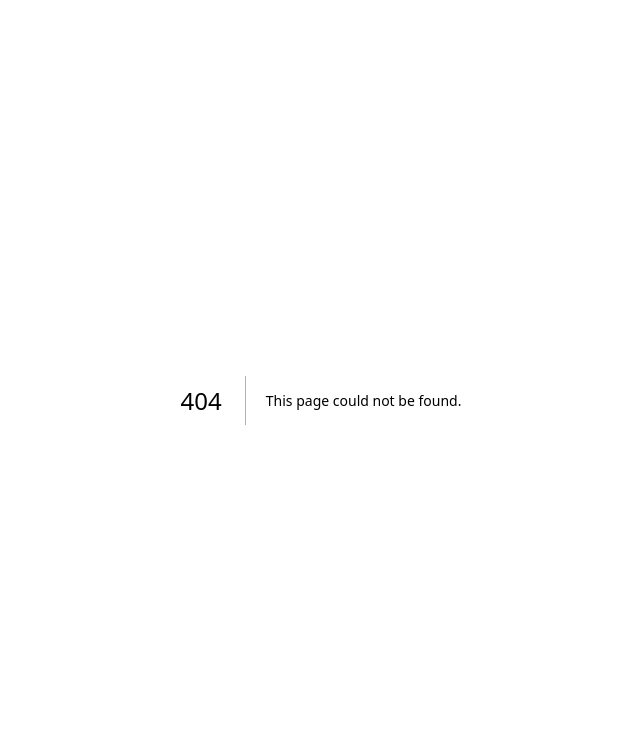
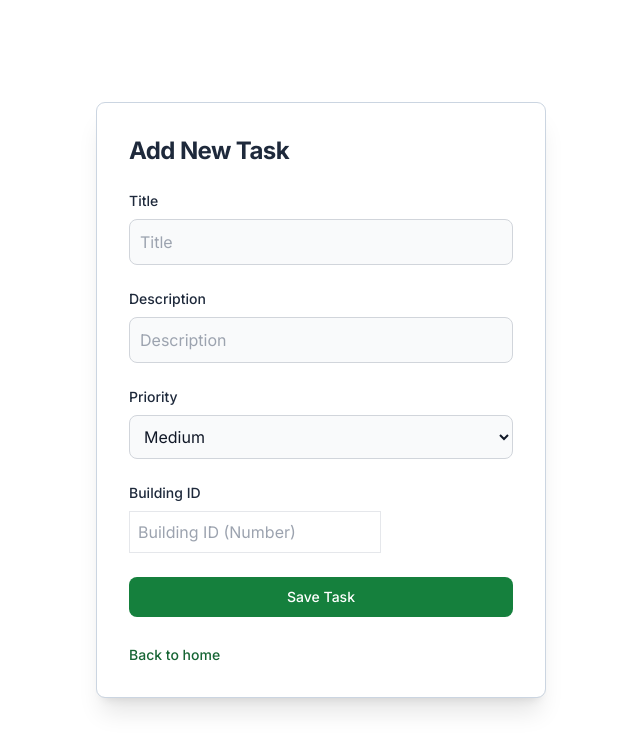
Before and after one commit to 8bitUHM/uhm-custodian-manager, a Next.js app in the folder frontend/: page /task/add in a window 1280 px wide. Before the commit this address had no page. Shown: the top 750 px of the page, without its empty margins (319-959 px from the left). Built offline with nearby package versions, Linux system fonts and the light colour scheme.

Commit message:
Initial
Followed the styling found in custodians/add.

```diff
--- /dev/null
+++ b/frontend/src/app/task/add/page.tsx
@@ -0,0 +1,93 @@
+'use client';
+
+import React, { useState, FormEvent } from 'react';
+import axios from 'axios';
+import toast, { Toaster } from 'react-hot-toast';
+
+export default function CreateTaskPage() {
+    // We create a state object that matches your TaskCreate Pydantic model
+    const [task, setTask] = useState({
+        title: '',
+        description: '',
+        priority: 'medium',
+        building_id: '',
+        assigned_to: ''
+    });
+
+    const handleSubmit = async (e: FormEvent<HTMLFormElement>) => {
+        e.preventDefault();
+
+        try {
+            // Hardcoding the URL as requested
+            // Note: Use http://127.0.0.1:8000/api/tasks/ if your backend is local
+            await axios.post('http://127.0.0.1:8000/api/tasks/', {
+                ...task,
+                // Ensure IDs are sent as numbers or null, not empty strings
+                building_id: task.building_id ? parseInt(task.building_id) : null,
+                assigned_to: task.assigned_to ? parseInt(task.assigned_to) : null,
+            });
+
+            toast.success('Task created successfully!');
+            setTask({ title: '', description: '', priority: 'medium', building_id: '', assigned_to: '' });
+        } catch (error) {
+            if (axios.isAxiosError(error)) {
+                const message = error.response?.data?.detail || 'Failed to create task';
+                toast.error(message);
+            } else {
+                // Handle non-axios errors (like a code crash)
+                toast.error('An unexpected error occurred');
+            }
+        }
+    };
+
+
+
+    return (
+        <div className="bg-white min-h-screen flex items-center justify-center">
+            <div className="flex flex-col items-center justify-center px-6 py-8 mx-auto w-[40rem] md:h-screen lg:py-0">
+                <div className="w-full outline-1  outline-slate-300 outline rounded-lg shadow-xl md:mt-0 sm:max-w-md xl:p-0">
+                    <div className="p-8 space-y-4 md:space-y-6 sm:p-8">
+                        <h1 className="text-xl font-bold leading-tight tracking-tight text-slate-800 md:text-2xl">
+                            Add New Task
+                        </h1>
+                        <form className="space-y-4 md:space-y-6" onSubmit={handleSubmit}>
+                            <div>
+                                <label htmlFor="title" className="block mb-2 text-sm font-medium text-slate-800">Title</label>
+                                <input type="text" name="title" id="title" value={task.title} onChange={(e) => setTask({...task, title: e.target.value})} className="bg-gray-50 border border-gray-300 text-gray-900 rounded-lg focus:ring-primary-600 focus:border-primary-600 block w-full p-2.5" placeholder="Title" />
+                                {/*Possibly change placeholders to an example rather than the same thing as the labels */}
+                            </div>
+                            <div>
+                                <label htmlFor="description" className="block mb-2 text-sm font-medium text-slate-800">Description</label>
+                                <input type="text" name="description" id="description" value={task.description} onChange={(e) => setTask({...task, description: e.target.value})} className="bg-gray-50 border border-gray-300 text-gray-900 rounded-lg focus:ring-primary-600 focus:border-primary-600 block w-full p-2.5" placeholder="Description" />
+                            </div>
+                            <div>
+                                <label className="block mb-2 text-sm font-medium text-slate-800">Priority</label>
+                                <select
+                                    className="bg-gray-50 border border-gray-300 text-gray-900 rounded-lg focus:ring-primary-600 focus:border-primary-600 block w-full p-2.5"
+                                    value={task.priority}
+                                    onChange={(e) => setTask({...task, priority: e.target.value})}
+                                >
+                                    <option value="low">Low</option>
+                                    <option value="medium">Medium</option>
+                                    <option value="high">High</option>
+                                </select>
+                            </div>
+                            <div>
+                                <label className="block mb-2 text-sm font-medium text-slate-800">Building ID</label>
+                                <input
+                                    placeholder="Building ID (Number)"
+                                    type="number"
+                                    className="border p-2"
+                                    value={task.building_id}
+                                    onChange={(e) => setTask({...task, building_id: e.target.value})}
+                                />
+                            </div>
+                            <button type="submit" className="w-full text-white bg-green-700 hover:bg-green-600 focus:ring-4 focus:outline-none focus:ring-primary-300 font-medium rounded-lg text-sm px-5 py-2.5 text-center disabled:cursor-progress disabled:bg-red-500 transition-colors duration-200">Save Task</button>
+                            <a href="/" className="font-medium text-green-800 text-sm block pt-1 hover:underline">Back to home</a>
+                        </form>
+                    </div>
+                </div>
+            </div>
+        </div>
+    )
+}
--- /dev/null
+++ b/frontend/src/app/task/page.tsx
@@ -0,0 +1,7 @@
+export default function overviewCustodian() {
+    return (
+        <div>
+            <h2>Task overview page</h2>
+        </div>
+    );
+}
```
Also changed, not shown: frontend/package.json (+11 -10 lines), 2 other files (tests, documents, lock files or other folders).
